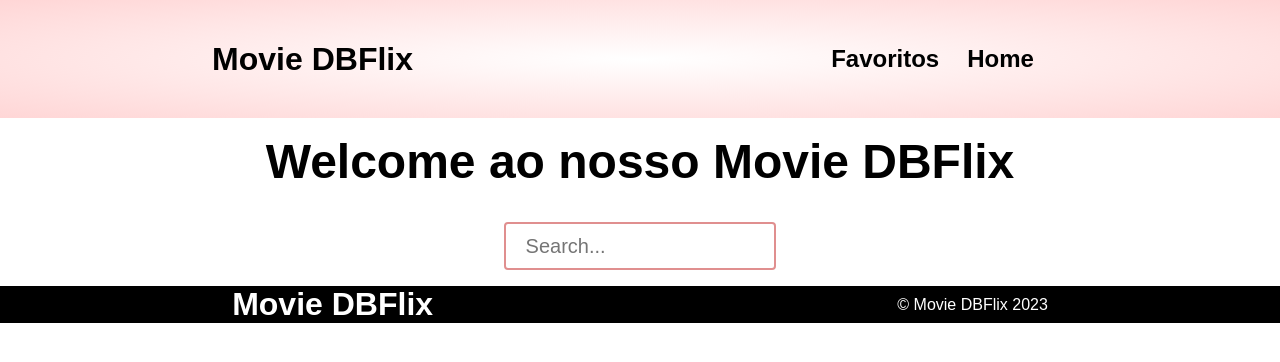
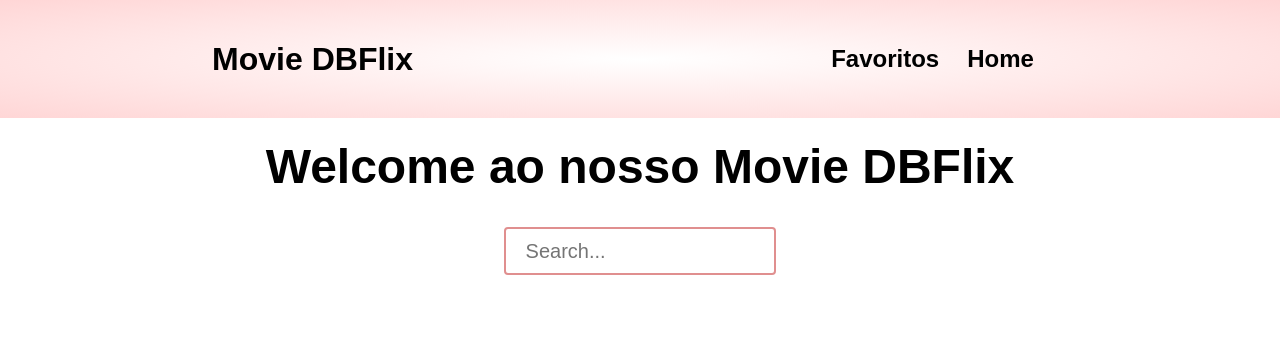
Before and after one commit to decapitaneo/omd-filmes-typescript, a React (Create React App) app: page / in a window 1280 px wide. Shown: the top 362 px of the page. Built offline with nearby package versions, Linux system fonts and the light colour scheme.

Commit message:
ajustes de rotas

```diff
--- a/package.json
+++ b/package.json
@@ -4,7 +4,6 @@
   "private": true,
   "dependencies": {
     "@testing-library/jest-dom": "^5.16.5",
-    "@testing-library/react": "^13.4.0",
     "@testing-library/user-event": "^13.5.0",
     "@types/node": "^16.18.38",
     "@types/react": "^18.2.15",
@@ -43,6 +42,7 @@
   },
   "devDependencies": {
     "@babel/preset-typescript": "^7.22.5",
+    "@testing-library/react": "^14.0.0",
     "@types/axios": "^0.14.0",
     "@types/jest": "^29.5.3",
     "jest": "^27.5.1",
--- a/src/pages/Home/index.tsx
+++ b/src/pages/Home/index.tsx
@@ -3,7 +3,7 @@ import Cards from "../../components/Cards";
 
 function Home(){
     return(
-        <div>
+        <div className="home">
             <Cards/>
         </div>
     )
--- a/src/routes.tsx
+++ b/src/routes.tsx
@@ -1,11 +1,9 @@
 import React from 'react';
 import { BrowserRouter, Route, Routes} from 'react-router-dom';
-//import Filme from './components/Filme';
 import Card from './pages/Detalhe';
 import Home from './pages/Home';
 import Header from './components/Header';
 import Favoritos from './pages/Favoritos';
-import Footer from './components/Footer';
 import Erro from './pages/Erro';
 
 function RoutesApp(){
@@ -17,11 +15,8 @@ function RoutesApp(){
             <Route path="/card/:id" element={ <Card/> } />
             <Route path="/favoritos" element={ <Favoritos/>}/>
 
-
             <Route path="*" element={ <Erro/>} />
-
         </Routes>
-        <Footer/>
     </BrowserRouter>
     )
 
```
Also changed, not shown: 2 other files (tests, documents, lock files or other folders).
